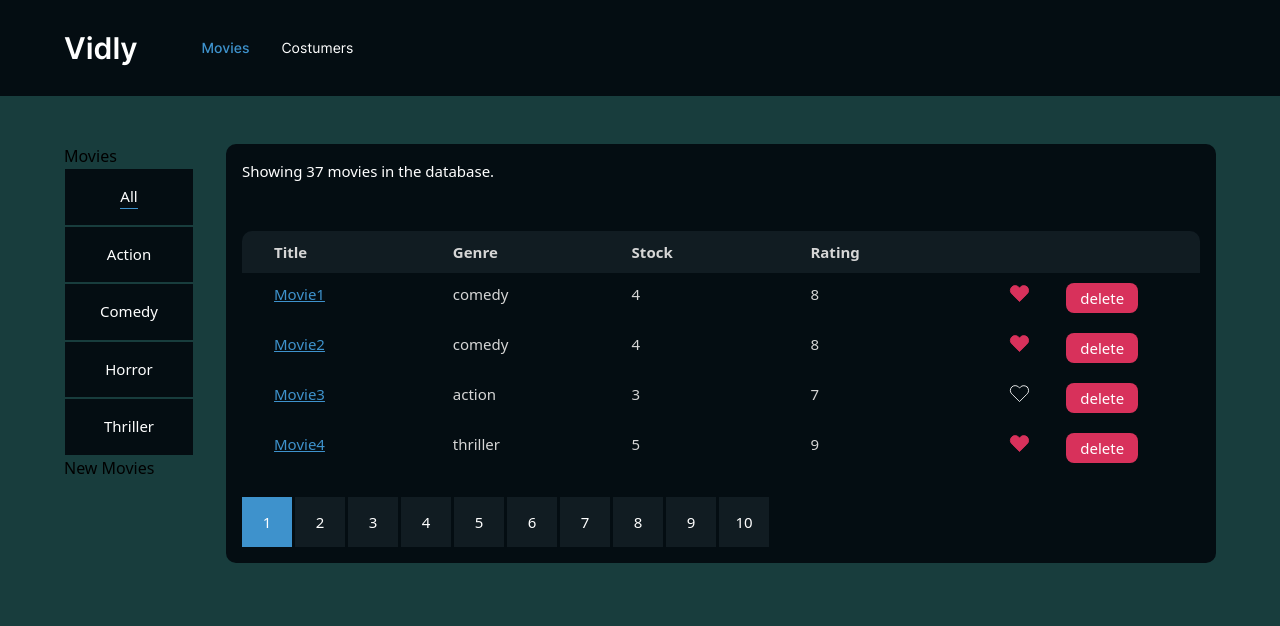
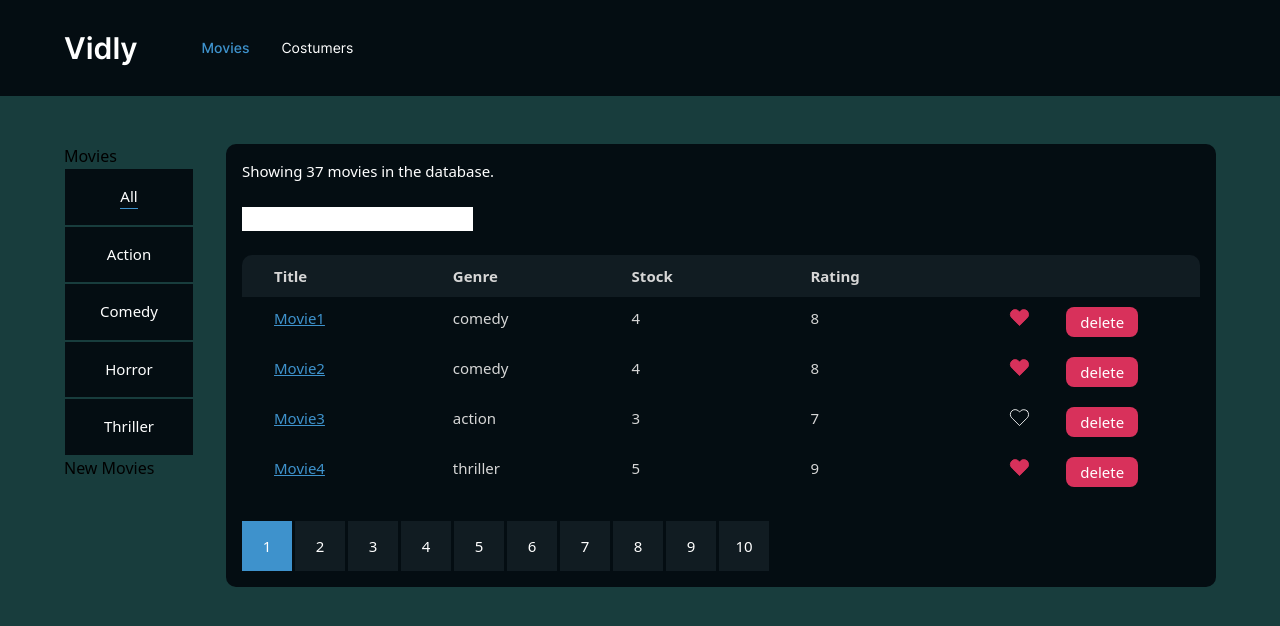
Before and after one commit to CodeSplash7/Vidly-App, a React (Create React App) app: page /movies in a window 1280 px wide. Shown: the top 626 px of the page. Built offline with nearby package versions, Linux system fonts and the light colour scheme; data requests are answered from the project's data file.

Commit message:
added functionality to the searchbar, and also added the feature that when the user types in the searchbar the genre filter automatically changes to all and when the user uses the genres filter the text in the search bar is deleted

```diff
--- a/src/components/MoviesPage/MovieFilter.jsx
+++ b/src/components/MoviesPage/MovieFilter.jsx
@@ -3,7 +3,11 @@ import { capitalize } from "../../helperFunctions";
 function MovieFilter({ currentFilter, genres, filterMovies, valueOfNoFilter }) {
   return (
     <>
-      <FilterButton currentFilter={currentFilter} genre={valueOfNoFilter} />
+      <FilterButton
+        currentFilter={currentFilter}
+        genre={valueOfNoFilter}
+        filterMovies={filterMovies}
+      />
 
       {genres.map((genre, i) => {
         return (
@@ -21,6 +25,7 @@ function MovieFilter({ currentFilter, genres, filterMovies, valueOfNoFilter }) {
 
 function FilterButton({ currentFilter, genre, filterMovies }) {
   return (
+    <>
       <div
         onClick={() => filterMovies(genre)}
         // adding the main class and the active class if it's the case
@@ -33,6 +38,7 @@ function FilterButton({ currentFilter, genre, filterMovies }) {
           <div className="movies-page__filter-underline"></div>
         </div>
       </div>
+    </>
   );
 }
 
--- a/src/components/MoviesPage/MovieSearch.jsx
+++ b/src/components/MoviesPage/MovieSearch.jsx
@@ -1,5 +1,12 @@
-function MovieSearch() {
-  return <></>;
+function MovieSearch({ searchInput, setSearchInput, searchMovies }) {
+  return (
+    <>
+      <input
+        onInput={(e) => setSearchInput(e.target.value)}
+        value={searchInput}
+      ></input>
+    </>
+  );
 }
 
 export default MovieSearch;
--- a/src/components/MoviesPage/MoviesPage.jsx
+++ b/src/components/MoviesPage/MoviesPage.jsx
@@ -33,6 +33,7 @@ function MoviesPage() {
   let [valueOfNoFilter] = useState("all");
   // filters the movies by the genre, "all" meaning no filter
   let [filter, setFilter] = useState(valueOfNoFilter);
+  // filters the movies by the title, the value of this variable changes the selectedMovies
   let [searchInput, setSearchInput] = useState("");
 
   // "template" for the table
@@ -67,19 +68,32 @@ function MoviesPage() {
 
   // filter the selectedMovies by the state variable of filter
   useEffect(() => {
-    filterMovies(filter);
+    filterMoviesByGenre(filter);
     // if the user isnt using a real filter
-    if (filter === valueOfNoFilter) {
-      // setSelectedMovie(the ones showing) to the movies mathing the search, if no search all movies are returned
-      setSelectedMovies(searchMovies(movies, searchInput));
+    if (filter === valueOfNoFilter)
+      // set selectedMovies(the ones showing) to the movies matching the search, if no search all movies are returned
+      filterMoviesBySearch(searchInput);
+  }, [movies]);
+
+  useEffect(() => {
+    if (filter !== valueOfNoFilter) {
+      filterMoviesByGenre(filter);
+      setSearchInput("");
     }
-  }, [movies]);
+  }, [filter]);
 
   // separate the movies into divisions
   // each divisions is an array with the max length equal to divisionLength
   useEffect(() => {
     divideMovies();
   }, [selectedMovies]);
+
+  useEffect(() => {
+    // if the hook was activated because the useEffect hook for the filter reseted it then stop
+    if (searchInput === "" && filter !== valueOfNoFilter) return;
+    setFilter("all");
+    filterMoviesBySearch(searchInput);
+  }, [searchInput]);
 
   return (
     <>
@@ -93,7 +107,7 @@ function MoviesPage() {
               <MovieFilter
                 currentFilter={filter}
                 genres={genres}
-                filterMovies={filterMovies}
+                filterMovies={filterMoviesByGenre}
                 valueOfNoFilter={valueOfNoFilter}
               />
             </div>
@@ -106,7 +120,11 @@ function MoviesPage() {
               <MovieCount moviesCount={selectedMovies.length} />
             </p>
             <div className="movies-page__search">
-              <MovieSearch />
+              <MovieSearch
+                searchInput={searchInput}
+                setSearchInput={setSearchInput}
+                searchMovies={filterMoviesBySearch}
+              />
             </div>
             <div className="movie-table">
               <MovieTable
@@ -133,9 +151,12 @@ function MoviesPage() {
     </>
   );
 
+  function filterMoviesBySearch(search) {
+    setSelectedMovies(searchMovies(movies, search));
+  }
   // changes the selectedMovies to the result and the filter to the genre
   // if passed "all" it doesnt filter anything
-  function filterMovies(genre) {
+  function filterMoviesByGenre(genre) {
     if (genre === valueOfNoFilter) {
       setSelectedMovies(movies);
       setFilter(genre);
```
Lines whose indentation alone changed are shown as unchanged.
